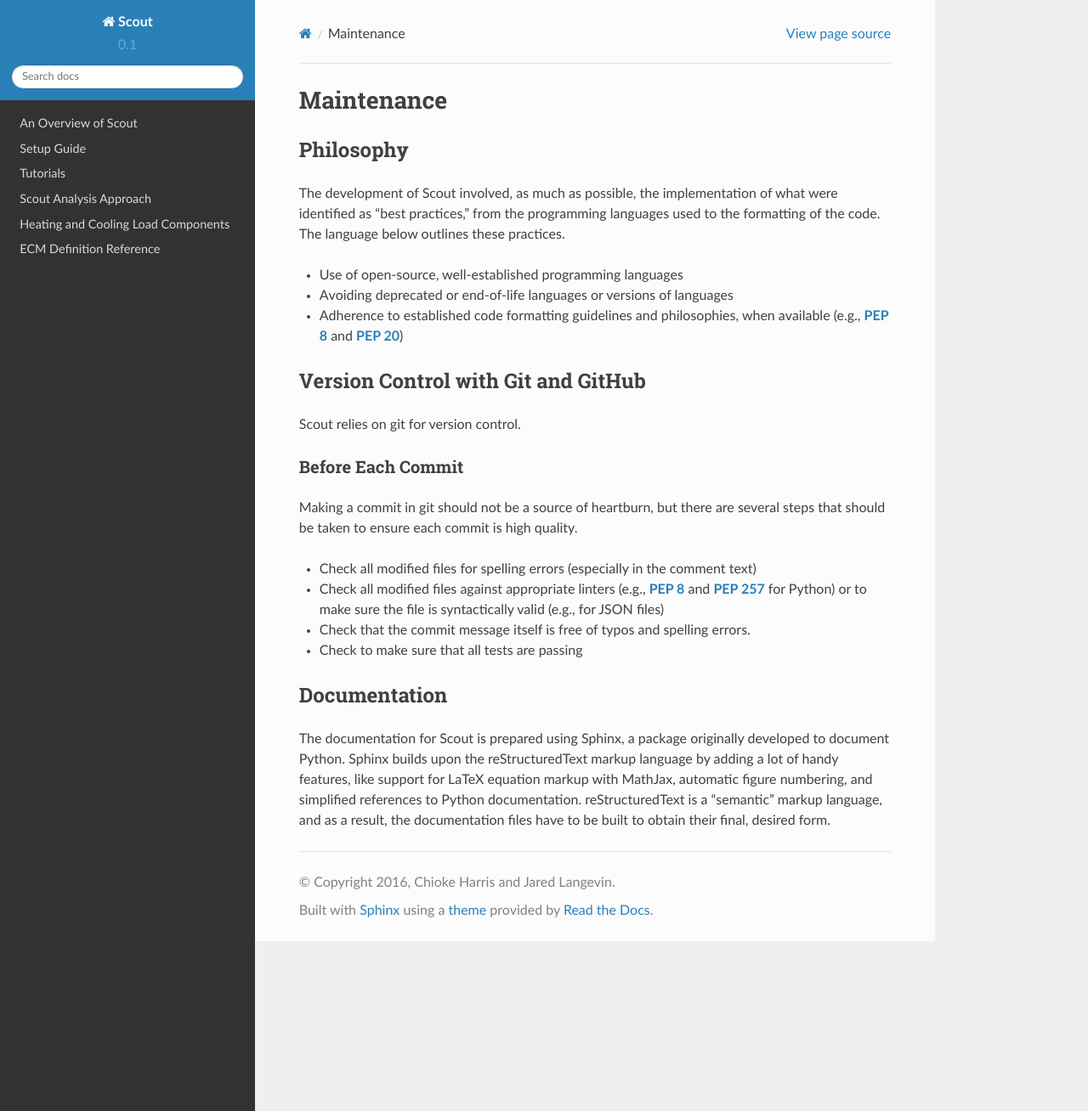
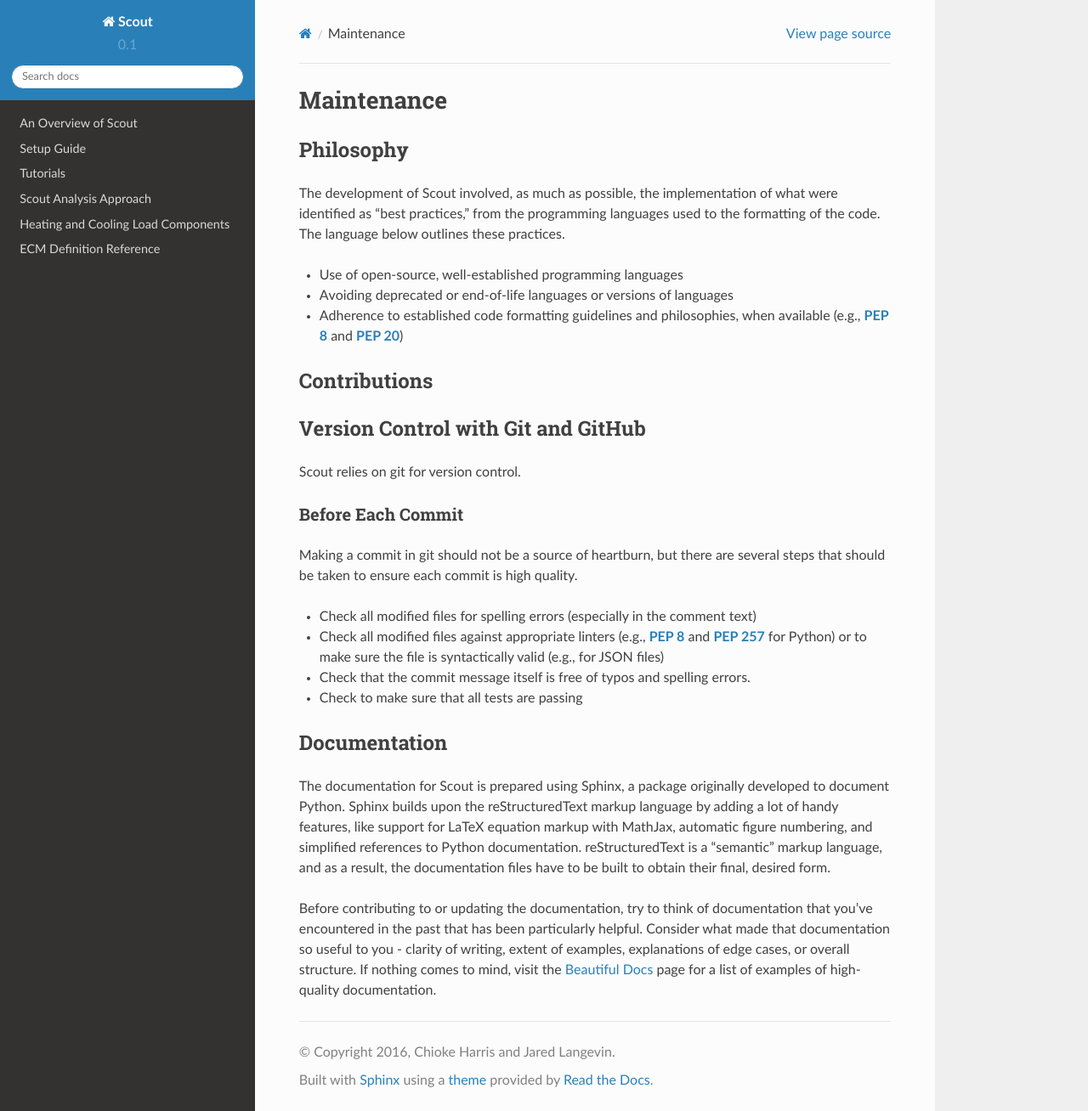
Before and after one commit to trynthink/scout, a Sphinx documentation site: the page built from docs/maintenance.rst, in a window 1280 px wide and 1308 px high. Shown: the whole window at 85% size. Built offline with Sphinx 7.4.7 and the Read the Docs theme 2.0.0, drawn with Linux system fonts in a browser that asks for light colours.

Commit message:
Add possible maintenance section content
Add notes and bullets to suggest content that should be included in the future Scout maintenance section of the documentation.

```diff
--- a/docs/maintenance.rst
+++ b/docs/maintenance.rst
@@ -13,7 +15,12 @@
 * Adherence to established code formatting guidelines and philosophies, when available (e.g., :pep:`8` and :pep:`20`)
 
 
-.. _maint-vc:
+.. _maint-contribute:
+
+Contributions
+-------------
+
+.. _maint-vcs:
 
 Version Control with Git and GitHub
 -----------------------------------
@@ -30,6 +37,13 @@
 * Check that the commit message itself is free of typos and spelling errors.
 * Check to make sure that all tests are passing
 
+.. Writing Good Commit Messages
+   ~~~~~~~~~~~~~~~~~~~~~~~~~~~~
+
+.. https://github.com/erlang/otp/wiki/writing-good-commit-messages
+
+.. If you want to contribute to the documentation, you'll also need to install Sphinx. Please also refer to our maintenance (add link) documentation for requirements and recommendations regarding the formatting of all documentation components.
+
 
 .. _maint-documentation:
 
@@ -38,9 +52,16 @@
 
 The documentation for Scout is prepared using Sphinx, a package originally developed to document Python. Sphinx builds upon the reStructuredText markup language by adding a lot of handy features, like support for LaTeX equation markup with MathJax, automatic figure numbering, and simplified references to Python documentation. reStructuredText is a "semantic" markup language, and as a result, the documentation files have to be built to obtain their final, desired form.
 
-.. SUBSECTIONS TO ADD
-.. useful reference documentation
-.. version numbering
+Before contributing to or updating the documentation, try to think of documentation that you've encountered in the past that has been particularly helpful. Consider what made that documentation so useful to you - clarity of writing, extent of examples, explanations of edge cases, or overall structure. If nothing comes to mind, visit the `Beautiful Docs`_ page for a list of examples of high-quality documentation.
+
+.. _Beautiful Docs: https://github.com/PharkMillups/beautiful-docs
+
+.. http://www.writethedocs.org/guide/writing/beginners-guide-to-docs/
+
+.. SUBSECTIONS AND CONTENT TO ADD
+.. useful reference documentation: http://docutils.sourceforge.net/docs/ref/rst/restructuredtext.html (restructuredtext detailed spec),
+.. rst markup cheatsheet: https://github.com/ralsina/rst-cheatsheet/blob/master/rst-cheatsheet.rst
+.. version numbering (https://docs.readthedocs.io/en/latest/versions.html)
 .. handling the many 'residential' and 'commercial' links
 .. toctree updates to add new sections
 .. figure numbering :numfig:
@@ -48,6 +69,9 @@
 .. the power of substitutions
 .. custom configuration of extlinks
 .. syntax specific settings and linters for rst/Sphinx (Sublime Text-specific)
+.. how to preview documentation locally
+.. set up steps so that one can preview documentation in RTD theme (https://github.com/snide/sphinx_rtd_theme)
+.. summary of the different types of references/hyperlinks: http://docutils.sourceforge.net/docs/user/rst/quickref.html#hyperlink-targets
 
 .. FIGURE THIS OUT
 .. documentation formatting rules and best practices
```
Also changed, not shown: other parts of docs/maintenance.rst (+2 -0 lines).
